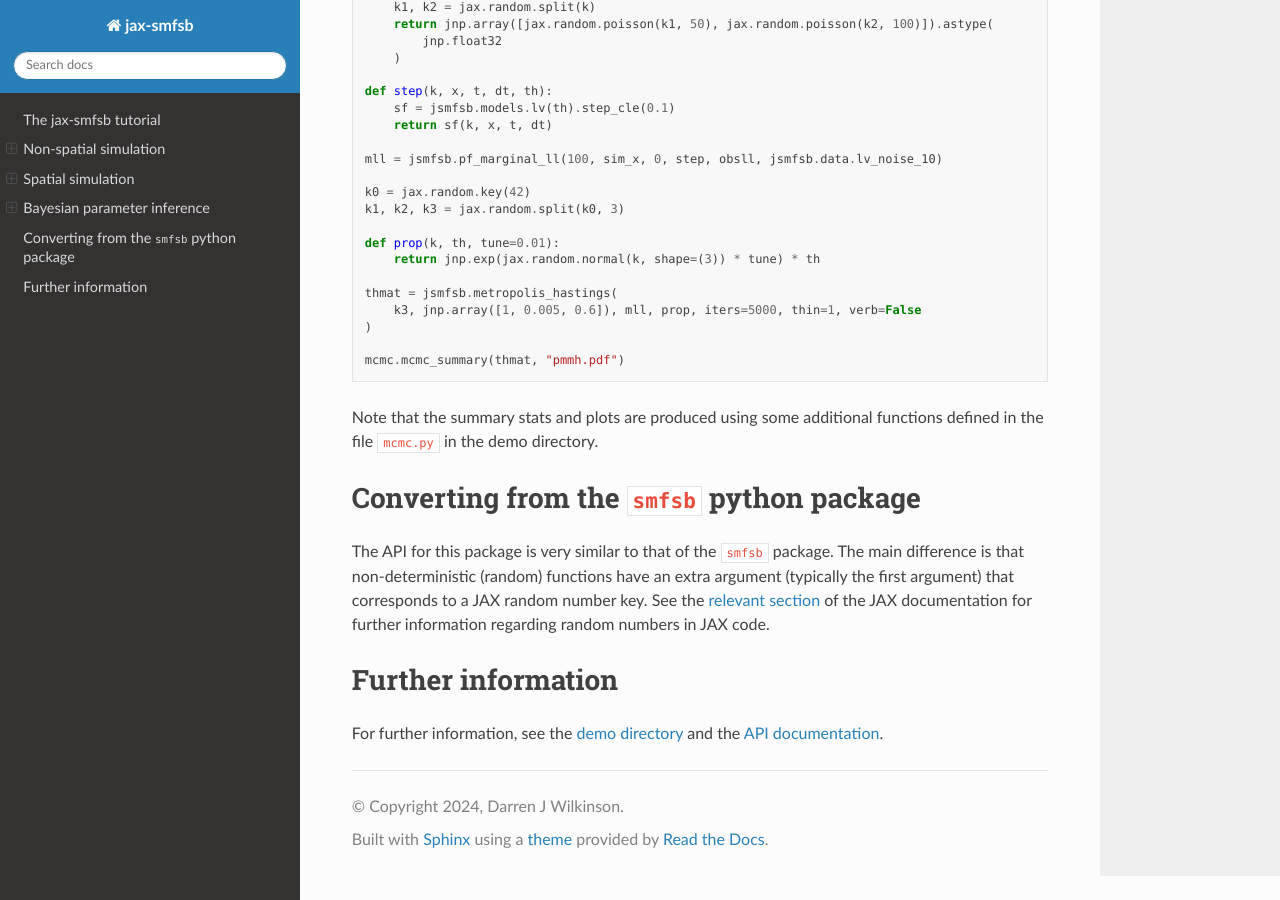
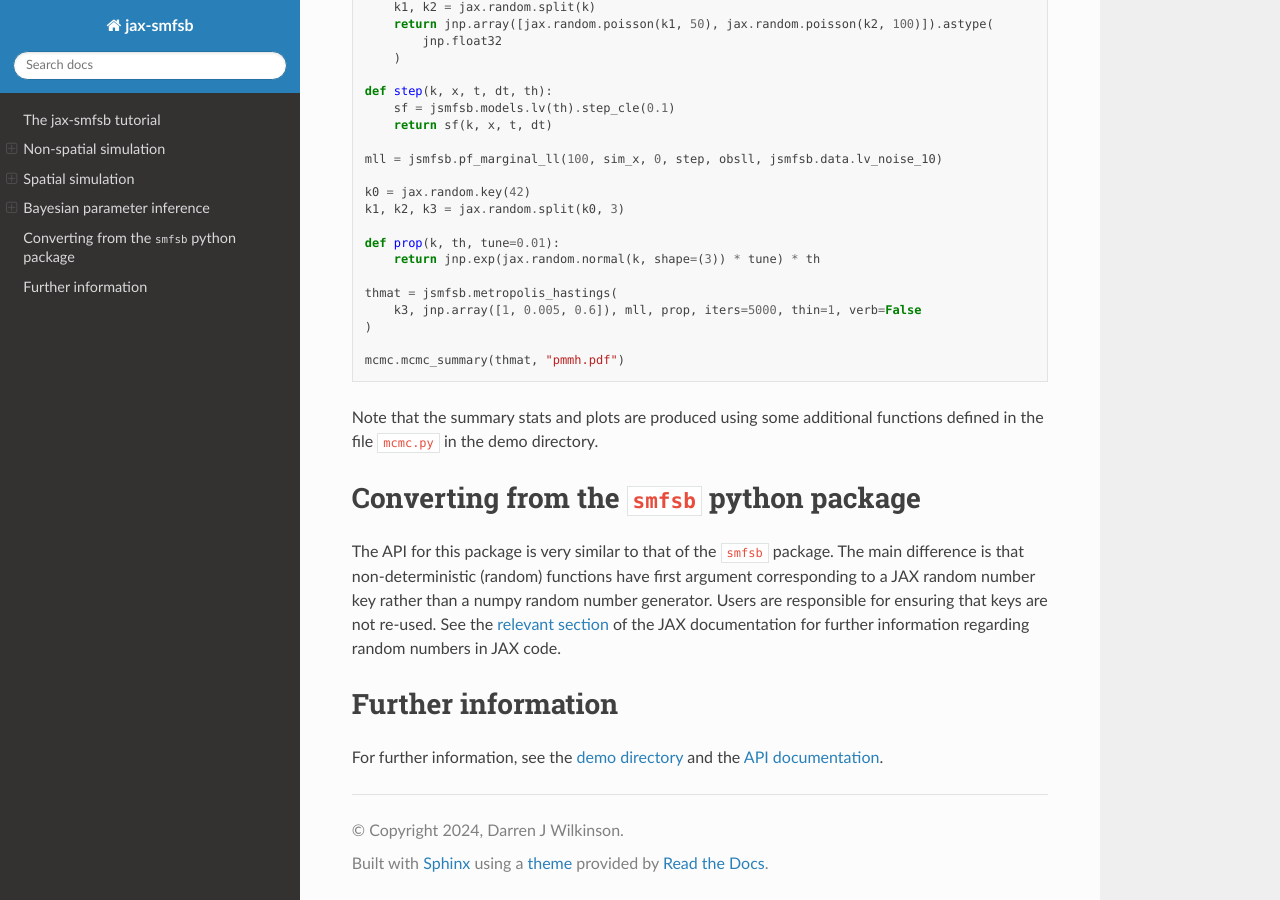
Before and after one commit to darrenjw/jax-smfsb, a Sphinx documentation site: the page built from docs/source/tutorial.rst, in a window 1280 px wide and 900 px high, scrolled down 8494 px. Built offline with Sphinx 7.4.7 and the Read the Docs theme 3.1.0, drawn with Linux system fonts in a browser that asks for light colours.

Commit message:
tweak tutorial instructions

```diff
--- a/docs/source/tutorial.rst
+++ b/docs/source/tutorial.rst
@@ -445,9 +445,7 @@ Converting from the ``smfsb`` python package
 --------------------------------------------
 
 The API for this package is very similar to that of the ``smfsb``
-package. The main difference is that non-deterministic (random)
-functions have an extra argument (typically the first argument) that
-corresponds to a JAX random number key. See the `relevant
+package. The main difference is that non-deterministic (random) functions have first argument corresponding to a JAX random number key rather than a numpy random number generator. Users are responsible for ensuring that keys are not re-used. See the `relevant
 section <https://jax.readthedocs.io/en/latest/random-numbers.html>`__ of
 the JAX documentation for further information regarding random numbers
 in JAX code.
```
